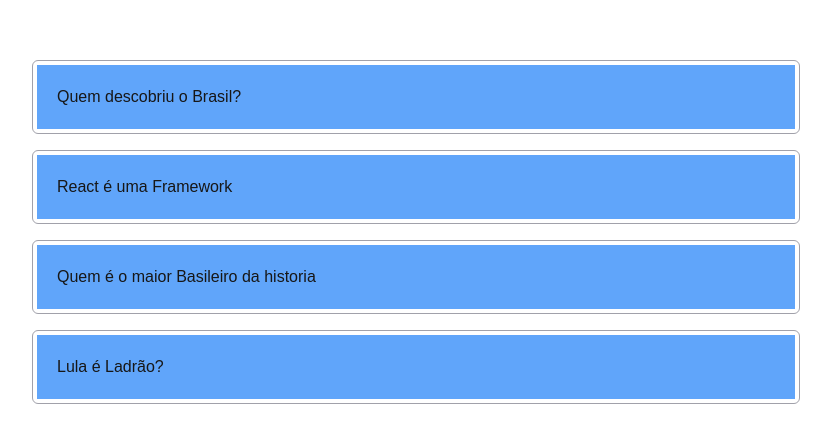
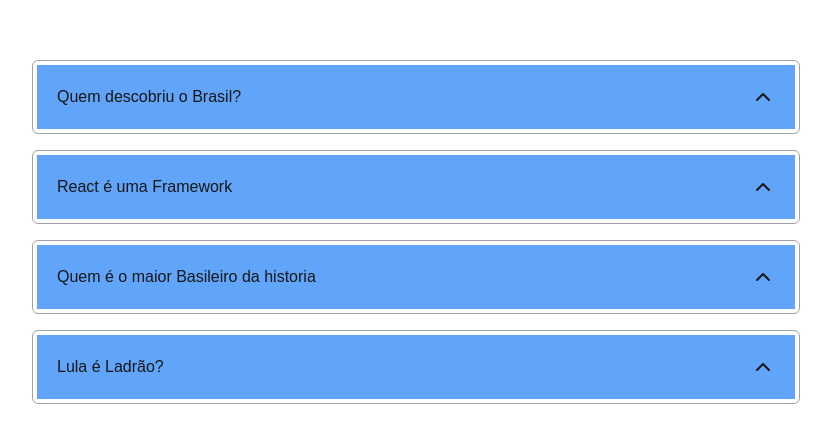
Before and after one commit to PauloStraforini/Estudos_React_Next, a Next.js app in the folder estudos_de_react_next/: page /condicional/faq in a window 1280 px wide. Shown: the part 168-610 px from the top of the page, without its empty margins (224-1055 px from the left). Built offline with nearby package versions, Linux system fonts and the light colour scheme.

Commit message:
Feat: New

```diff
--- /dev/null
+++ b/estudos_de_react_next/src/components/condicional/IfElse.tsx
@@ -0,0 +1,12 @@
+interface IfElseProps{
+    teste: boolean
+    childrean: any
+}
+
+export default function If(props: IfElseProps) {
+    if (props.teste) {
+        return props.childrean[0]
+    } else {
+        return props.childrean[1]
+    }
+}
--- a/estudos_de_react_next/src/components/condicional/Pergunta.tsx
+++ b/estudos_de_react_next/src/components/condicional/Pergunta.tsx
@@ -1,5 +1,6 @@
 import { useState } from "react"
 import If from "./If"
+import { IconCaretDown, IconChevronDown, IconChevronUp } from "@tabler/icons-react"
 
 interface PerguntaProps {
     pergunta: string
@@ -12,10 +13,12 @@ export default function Pergunta (props: PerguntaProps) {
         <div className={`border border-zinc-400 p-1 select-none rounded-md
         overflow-hidden `}>
             <div
-            className=" bg-blue-400 p-5"
+            className=" bg-blue-400 p-5 flex justify-between "
             onClick={() => setAberta (!aberta)}
             >
                 <span>{props.pergunta}</span>
+                {aberta ?  <IconChevronDown/> : <IconChevronUp/> }
+
             </div>
 
             {/* {aberta ? "Sim" : "Não"} */}
```
